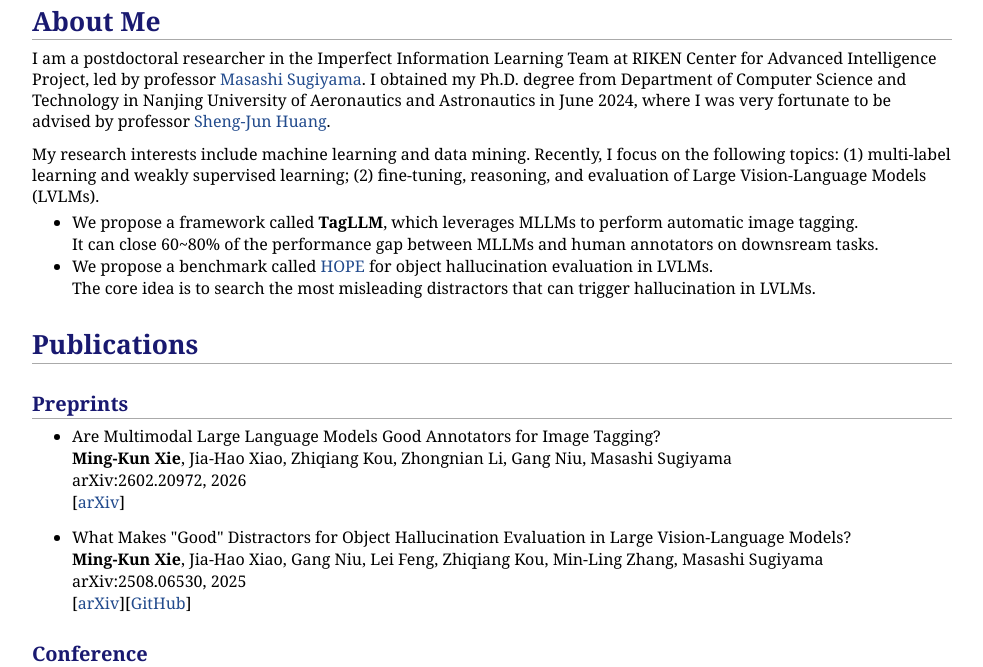
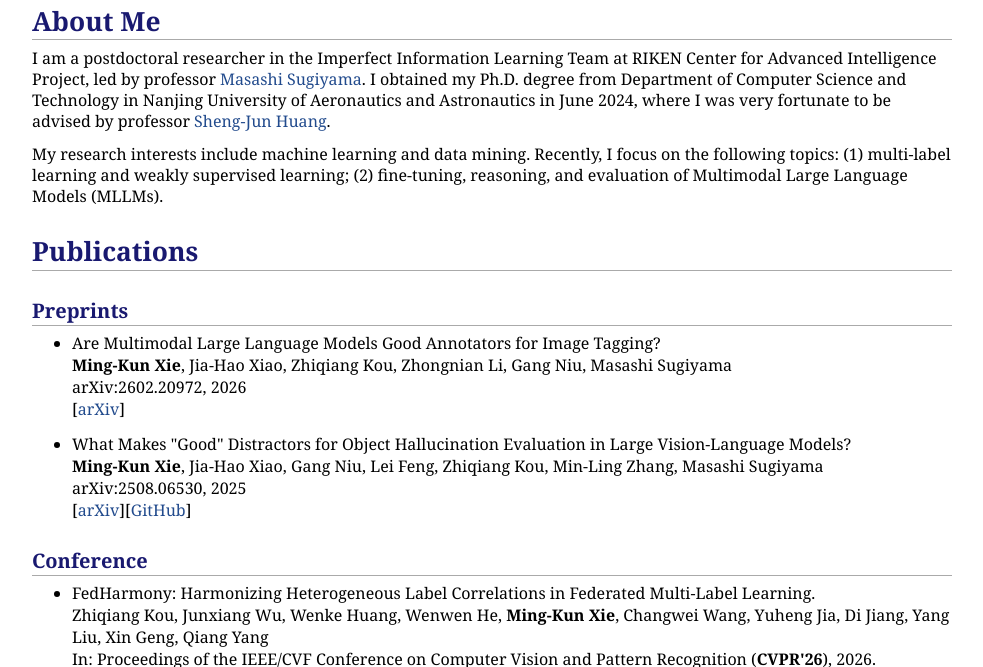
Before and after one commit to xiemk/xiemk.github.io, a Jekyll site: the page index.html, which Jekyll copies as it is, in a window 1280 px wide and 900 px high, cut to the strip 233-900 px from the top of the window. Shown: the whole strip, without its empty margins (148-1131 px from the left). Built offline with Jekyll 4.4.1, drawn with Linux system fonts in a browser that asks for light colours.

Commit message:
updating

```diff
--- a/index.html
+++ b/index.html
@@ -31,27 +31,15 @@
 
 <!-- <p>I received my B.Sc. degree in College of Computer Science and Technology in June 2018 from Nanjing University of Aeronautics and Astronautics. In the same year, I was admitted to study for a M.Sc. degree in Nanjing University of Aeronautics and Astronautics without entrance examination, under the supervision of Prof. <a href="http://parnec.nuaa.edu.cn/huangsj/"> Sheng-Jun Huang</a>. From July 2022, I am a virtual research intern at Imperfect Information Learning Team, RIKEN Center for Advanced Intelligence Project, supervised by Prof. <a href="http://www.ms.k.u-tokyo.ac.jp/sugi/">Masashi Sugiyama</a> and Dr. <a href="https://niug1984.github.io/">Gang Niu</a>.</p> -->
 
-<p>My research interests include machine learning and data mining. Recently, I focus on the following topics: (1) multi-label learning and weakly supervised learning; (2) fine-tuning, reasoning, and evaluation of Large Vision-Language Models (LVLMs).
-<ul style="list-style-type:disc">
+<p>My research interests include machine learning and data mining. Recently, I focus on the following topics: (1) multi-label learning and weakly supervised learning; (2) fine-tuning, reasoning, and evaluation of Multimodal Large Language Models (MLLMs).
+<!-- <ul style="list-style-type:disc">
   <li>We propose a framework called <b>TagLLM</b>, which leverages MLLMs to perform automatic image tagging.
     <br>It can close 60~80% of the performance gap between MLLMs and human annotators on downsream tasks.
   </li>
   <li>We propose a benchmark called <a href="https://github.com/xiemk/HOPE">HOPE</a> for object hallucination evaluation in LVLMs.
     <br>The core idea is to search the most misleading distractors that can trigger hallucination in LVLMs.
   </li>
-</ul>
-<!-- <ul style="list-style-type:disc">
-  <li>We propose a benchmark called <a href="https://github.com/xiemk/HOPE">HOPE</a> for object hallucination evaluation in LVLMs.
-    <br>Improving the robustness of MLL under complex environment, including semi-supervised multi-label learning, partial multi-label learning, multi-label learning with noisy labels, and single positive multi-label learning.
-    <br><b><a href="https://github.com/milkxie/awesome-weakly-supervised-multi-label-learning">An Awesome List of Deep Weakly-Supervised Multi-Label Learning!</a></b>
-  </li>
 </ul> -->
-
-<!-- <ul style="list-style-type:disc">
-  <li><b>Weakly Supervised Learning</b>
-    <br>Developing effective learning algorithms for various weakly supervised learning scenarios, including learning with noisy labels, partial label learning, and semi-supervised learning.
-  </li>
-</ul>        -->
 
 
 <h1>Publications</h1>
```
